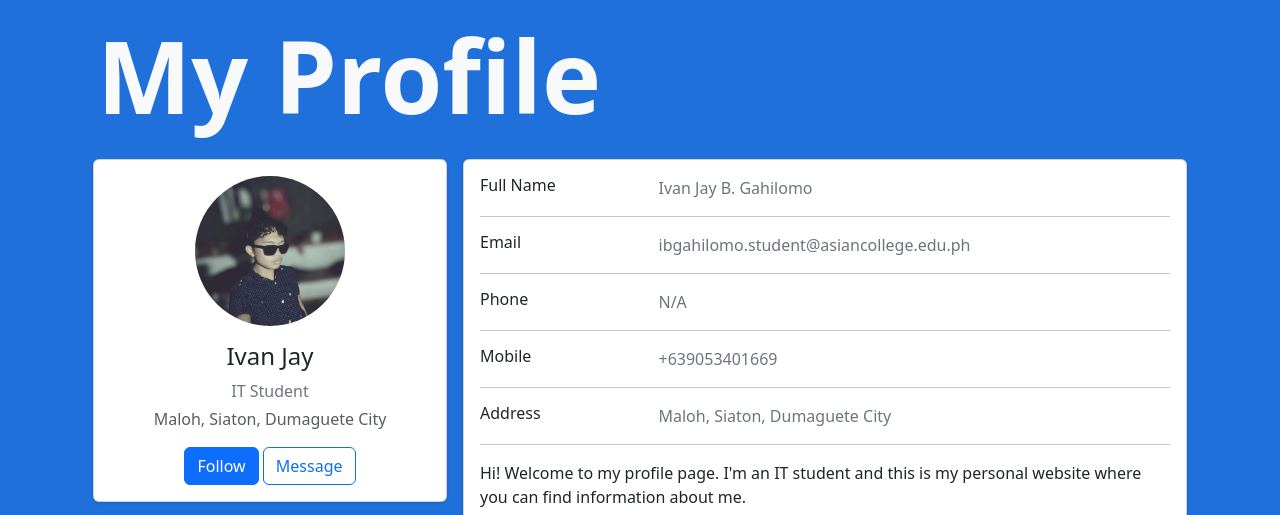
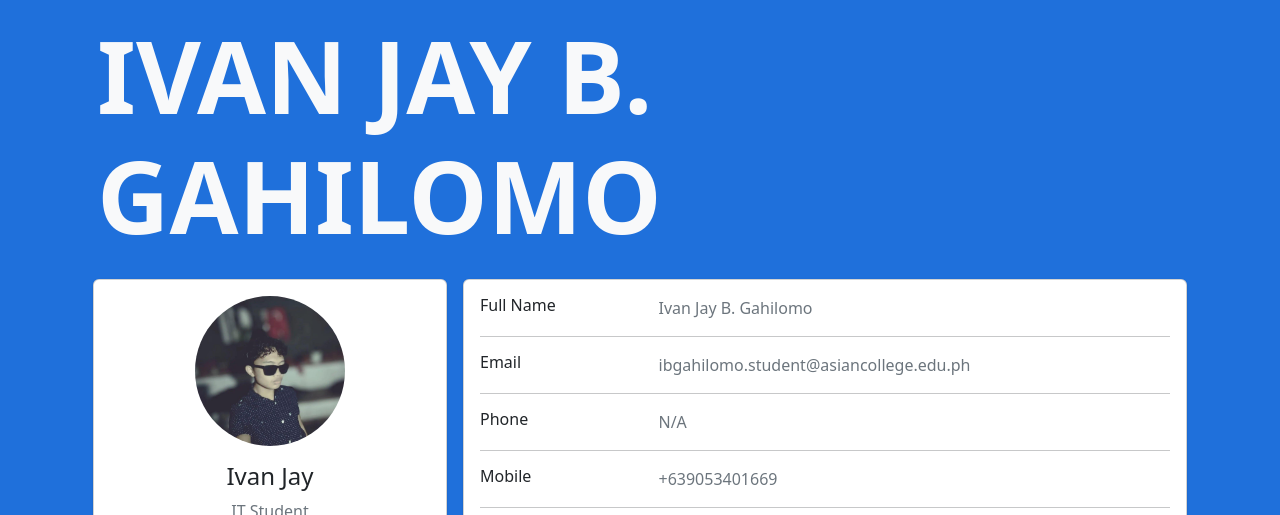
Before and after one commit to ibgahilomo/ibgahilomo, a plain HTML site: page index.html in a window 1280 px wide. Shown: the top 515 px of the page. Drawn offline with nearby package versions, Linux system fonts and the light colour scheme.

Commit message:
latest commit

```diff
--- a/index.html
+++ b/index.html
@@ -13,7 +13,7 @@
 
               <nav aria-label="breadcrumb" class="main-breadcrumb">
                 <ol class="breadcrumb">
-                  <h1 class="title"><li class="text-light" aria-current="page">My Profile</li></h1>
+                  <h1 class="title"><li class="text-light" aria-current="page">IVAN JAY B. GAHILOMO</li></h1>
                 </ol>
               </nav>
 
```
